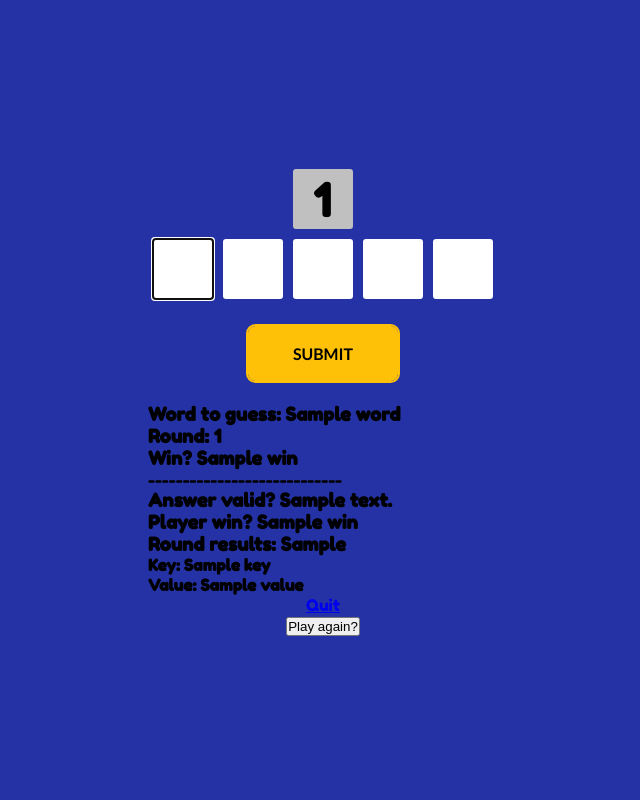
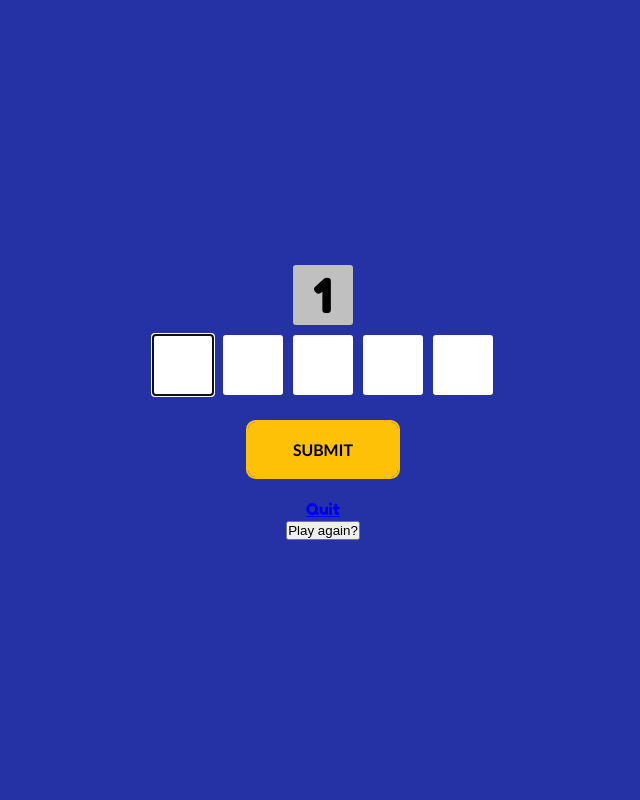
Before and after one commit to C-Undritz/Word-Spiel, a Flask app: template templates/game_screen.html in a window 1280 px wide. Shown: the whole page, without its empty margins (317-957 px from the left). Run offline with Flask 2, Linux system fonts and the light colour scheme; the template is opened without the code that fills it: most values are stand-ins (such as "Sample title", 1, 10 or a date in 2020).

Commit message:
Removed test text from game screen

```diff
--- a/templates/game_screen.html
+++ b/templates/game_screen.html
@@ -43,21 +43,6 @@
                 <button class="stn-btn btn-animation" type="submit">Submit</button>
             </div>
         </form>
-        {% if game.round_count > 0 %}
-        <h3>Word to guess: {{ game.word }}</h3>
-        <h3>Round: {{ game.round_count }}</h3>
-        <h3>Win? {{ game.win }}</h3>
-        <hs>----------------------------</hs>
-        {% for item in game.game_results %}
-        <h3>Answer valid? {{ item.answer_valid }}</h3>
-        <h3>Player win? {{ item.win }}</h3>
-        <h3>Round results: {{ item.current_results }}</h3>
-        <h3>{% for key, value in item.current_results.items() %}</h3>
-        <h4>Key: {{ key }}</h4>
-        <h4>Value: {{ value }}</h4>
-        {% endfor %}
-        {% endfor %}
-        {% endif %}
     </div>
 
     <a href="{{ url_for('home') }}">
```
